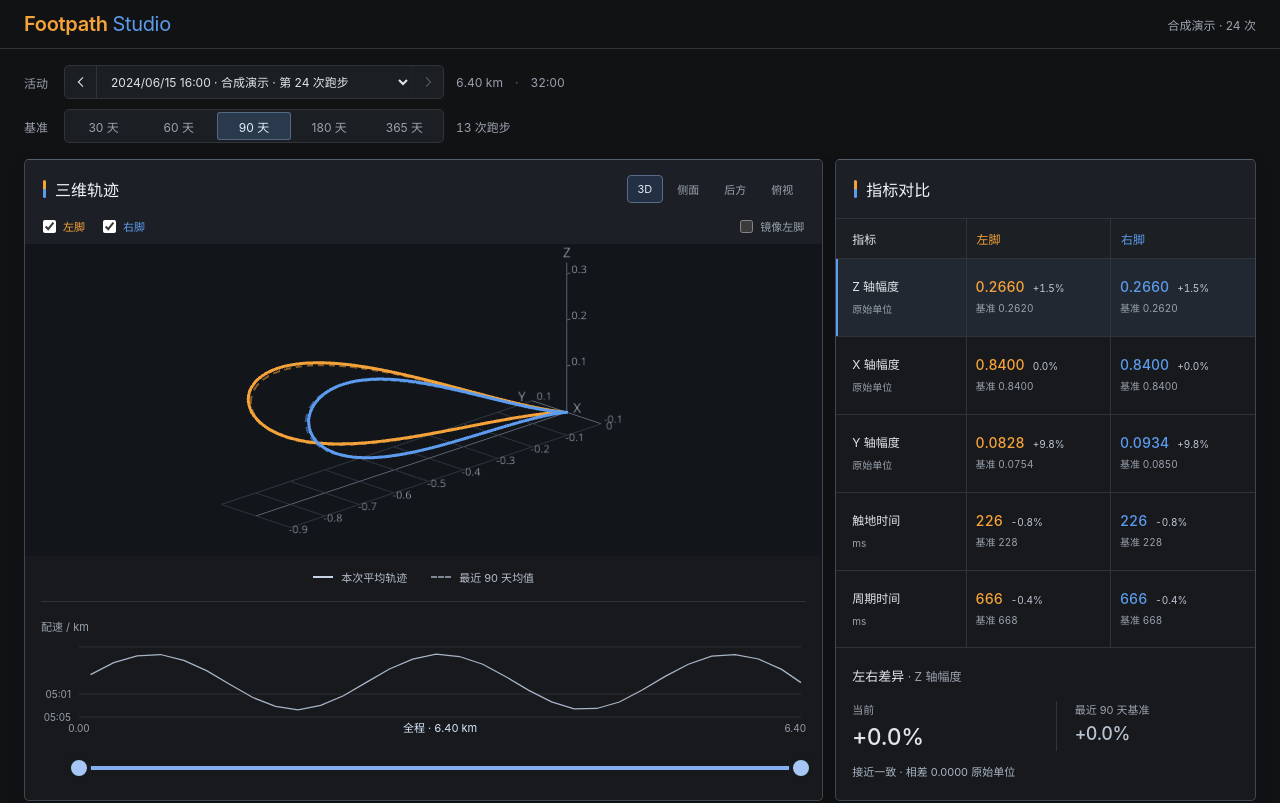
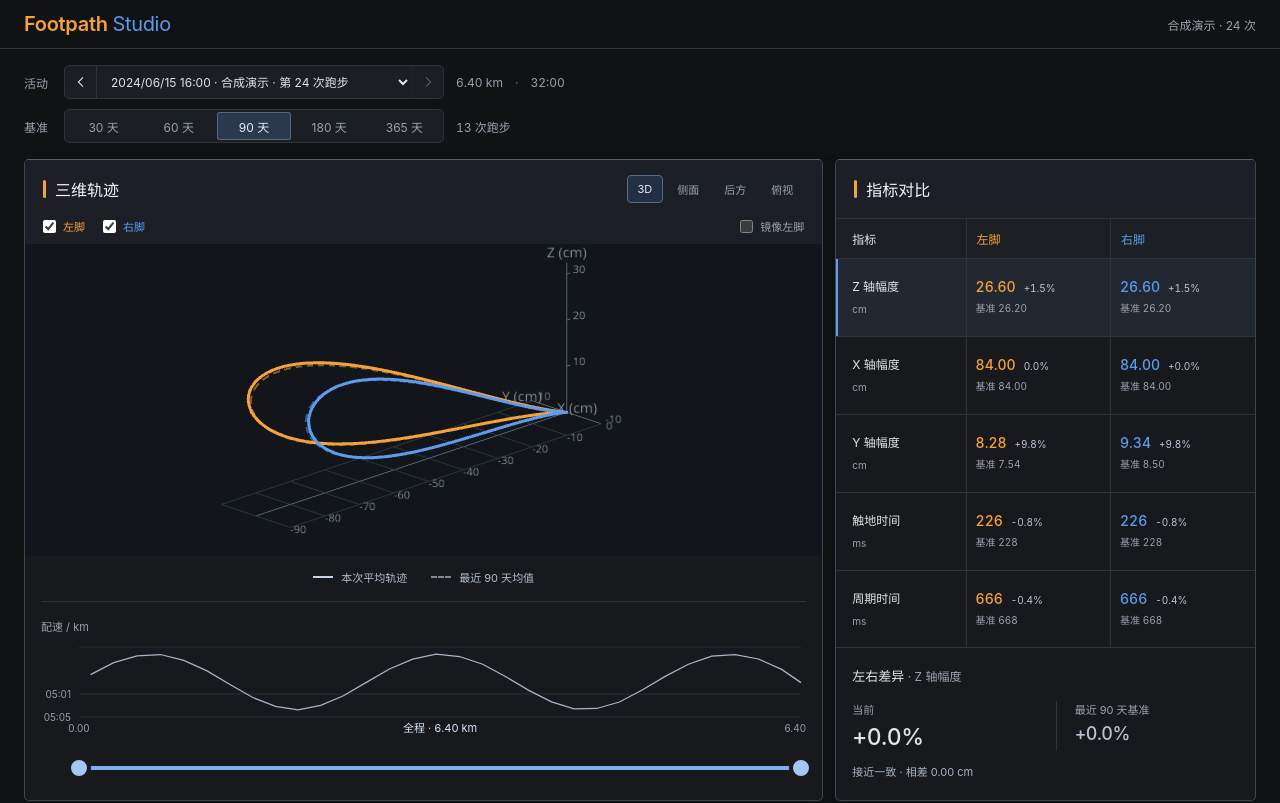
Before and after one commit to deanxizian/footpath-studio, a React (Vite) app: page / in a window 1280 px wide. Shown: the top 803 px of the page. Built offline with nearby package versions, Linux system fonts and the light colour scheme.

Commit message:
Display Footpath metrics in centimeters and unify section accents (#12)

```diff
--- a/src/AnalysisCharts.jsx
+++ b/src/AnalysisCharts.jsx
@@ -18,6 +18,11 @@ export const FOOT_COLORS = {
 };
 export const valueText = (value, digits = 1) =>
   Number.isFinite(value) ? value.toFixed(digits) : "—";
+export const metricText = (value, metric) =>
+  valueText(
+    Number.isFinite(value) ? value * (metric.displayScale ?? 1) : null,
+    metric.digits,
+  );
 export const signedText = (value, digits = 1) =>
   Number.isFinite(value)
     ? `${value > 0 ? "+" : ""}${Math.abs(value) < 0.5 * 10 ** -digits ? (0).toFixed(digits) : value.toFixed(digits)}`
@@ -57,10 +62,10 @@ function TrendTooltip({ active, payload, metric, difference }) {
       ) : (
         <>
           <p className="foot-left">
-            左脚 {valueText(row.left, metric.digits)} {metric.unit}
+            左脚 {metricText(row.left, metric)} {metric.unit}
           </p>
           <p className="foot-right">
-            右脚 {valueText(row.right, metric.digits)} {metric.unit}
+            右脚 {metricText(row.right, metric)} {metric.unit}
           </p>
         </>
       )}
@@ -146,9 +151,7 @@ export const HistoryPlot = memo(function HistoryPlot({
               width={58}
               tickCount={5}
               tickFormatter={(value) =>
-                difference
-                  ? `${value.toFixed(1)}%`
-                  : value.toFixed(metric.digits > 0 ? 3 : 0)
+                difference ? `${value.toFixed(1)}%` : metricText(value, metric)
               }
               tick={{ fill: "#969eaa", fontSize: 11 }}
               axisLine={false}
--- a/src/App.jsx
+++ b/src/App.jsx
@@ -24,6 +24,7 @@ import {
   HistoryPlot,
   PacePlot,
   valueText,
+  metricText,
   signedText,
 } from "./AnalysisCharts.jsx";
 
@@ -58,12 +59,12 @@ function FootCell({ current, baseline, metric, side }) {
   const change = percentage(current.mean, baseline.mean);
   return (
     <td className={`foot-cell ${side === 1 ? "foot-left" : "foot-right"}`}>
-      <strong>{valueText(current.mean, metric.digits)}</strong>
+      <strong>{metricText(current.mean, metric)}</strong>
       {Number.isFinite(change) && (
         <span className="cell-change">{pct(change)}</span>
       )}
       <small title={`${baseline.n} 次跑步；当前 ${current.n} 个有效片段`}>
-        基准 {valueText(baseline.mean, metric.digits)}
+        基准 {metricText(baseline.mean, metric)}
       </small>
     </td>
   );
@@ -135,8 +136,8 @@ function TrendSummary({ changes, metric, days }) {
                   : "样本不足"}
             </strong>
             <small>
-              {valueText(changes[side].before.mean, metric.digits)} →{" "}
-              {valueText(changes[side].after.mean, metric.digits)}
+              {metricText(changes[side].before.mean, metric)} →{" "}
+              {metricText(changes[side].after.mean, metric)} {metric.unit}
             </small>
           </div>
         ))}
@@ -206,8 +207,7 @@ function FootBalance({ summary, baseline, baselineLabel, metric }) {
         {Number.isFinite(current.delta) && (
           <>
             {" "}
-            · 相差 {valueText(Math.abs(current.delta), metric.digits)}{" "}
-            {metric.unit}
+            · 相差 {metricText(Math.abs(current.delta), metric)} {metric.unit}
           </>
         )}
       </p>
--- a/src/analysis-model.js
+++ b/src/analysis-model.js
@@ -1,10 +1,21 @@
 import { METRICS } from "./trends.js";
+import { CENTIMETERS_PER_METER } from "./model.js";
 
 export const DAY = 86400;
 export const BASELINE_DAYS = 90;
 export const BASELINE_WINDOWS = [30, 60, 90, 180, 365];
 export const MIN_OBSERVATIONS = 3;
-export const ANALYSIS_METRICS = METRICS;
+// Keep archive values and calculations in meters; convert only display text.
+export const ANALYSIS_METRICS = METRICS.map((metric) =>
+  metric.unit === "m"
+    ? {
+        ...metric,
+        unit: "cm",
+        digits: 2,
+        displayScale: CENTIMETERS_PER_METER,
+      }
+    : metric,
+);
 const finite = Number.isFinite;
 const mean = (values) =>
   values.length
--- a/src/analysis.css
+++ b/src/analysis.css
@@ -396,11 +396,7 @@ h3 span {
   height: 18px;
   flex: none;
   border-radius: 2px;
-  background: linear-gradient(
-    to bottom,
-    var(--left) 0 50%,
-    var(--right) 50% 100%
-  );
+  background: var(--left);
 }
 .panel-meta {
   color: var(--muted);
--- a/src/history-model.js
+++ b/src/history-model.js
@@ -317,7 +317,7 @@ export function historyCsv(analysis, baseline) {
           run.activity?.name ?? run.title,
           side === 1 ? "left" : "right",
           metric.key,
-          metric.unit === "原始单位" ? "raw_coordinate_unit" : metric.unit,
+          metric.unit,
           s.n,
           s.median,
           s.q25,
--- a/src/model.js
+++ b/src/model.js
@@ -1,4 +1,5 @@
 export const COLORS = { left: "#ff981f", right: "#3d91ff", ink: "#edf0f4" };
+export const CENTIMETERS_PER_METER = 100;
 
 export function normalizeData(input, fileName = "Stryd Footpath") {
   const packed = input?.format === "footpath-studio-v1";
--- a/src/scene.js
+++ b/src/scene.js
@@ -3,7 +3,15 @@ import { OrbitControls } from "three/addons/controls/OrbitControls.js";
 import { Line2 } from "three/addons/lines/Line2.js";
 import { LineGeometry } from "three/addons/lines/LineGeometry.js";
 import { LineMaterial } from "three/addons/lines/LineMaterial.js";
-import { COLORS, lineSegmentPositions, plotPoint } from "./model.js";
+import {
+  COLORS,
+  CENTIMETERS_PER_METER,
+  lineSegmentPositions,
+  plotPoint,
+} from "./model.js";
+
+const coordinateTick = (value) =>
+  Number((value * CENTIMETERS_PER_METER).toFixed(2)).toString();
 
 function disposeGroup(group) {
   group.traverse((o) => {
@@ -41,7 +49,7 @@ function label(text, position, size = 0.028, dimension = "") {
   sprite.position.set(...position);
   sprite.scale.set((size * 256) / 96, size, 1);
   sprite.userData.axisLabel = true;
-  sprite.userData.isAxisName = /^[XYZ]$/.test(text);
+  sprite.userData.isAxisName = /^[XYZ](?: \(cm\))?$/.test(text);
   sprite.userData.dimension = dimension;
   return sprite;
 }
@@ -230,30 +238,25 @@ export class FootpathScene {
     line([0, 0, lower[2]], [0, 0, upper[2] + gridStep * 0.25]);
     const fontSize = extent * 0.045;
     this.grid.add(
-      label("X", [upper[0] + gridStep * 0.3, 0, 0], fontSize * 1.3, "x"),
+      label("X (cm)", [upper[0] + gridStep * 0.3, 0, 0], fontSize * 1.3, "x"),
     );
     this.grid.add(
-      label("Y", [0, upper[1] + gridStep * 0.3, 0], fontSize * 1.3, "y"),
+      label("Y (cm)", [0, upper[1] + gridStep * 0.3, 0], fontSize * 1.3, "y"),
     );
     this.grid.add(
-      label("Z", [0, 0, upper[2] + gridStep * 0.45], fontSize * 1.3, "z"),
+      label("Z (cm)", [0, 0, upper[2] + gridStep * 0.45], fontSize * 1.3, "z"),
     );
     for (let z = gridStep; z <= upper[2] + 1e-8; z += gridStep) {
       line([0, 0, z], [gridStep * 0.1, 0, z]);
       this.grid.add(
-        label(
-          Number(z.toFixed(4)).toString(),
-          [gridStep * 0.36, 0, z],
-          fontSize,
-          "z",
-        ),
+        label(coordinateTick(z), [gridStep * 0.36, 0, z], fontSize, "z"),
       );
     }
     // All three axes use the same coordinate increment.
     for (let x = lower[0]; x <= upper[0] + 1e-8; x += gridStep) {
       this.grid.add(
         label(
-          Number(x.toFixed(4)).toString(),
+          coordinateTick(x),
           [x, lower[1] - gridStep * 0.23, 0],
           fontSize,
           "x",
@@ -268,7 +271,7 @@ export class FootpathScene {
       )
         this.grid.add(
           label(
-            Number(y.toFixed(4)).toString(),
+            coordinateTick(y),
             [upper[0] + gridStep * 0.35, y, 0],
             fontSize,
             "y",
--- a/src/trends.js
+++ b/src/trends.js
@@ -1,9 +1,9 @@
 import { elapsed } from "./model.js";
 
 export const METRICS = [
-  { key: "zSpan", label: "Z 轴幅度", unit: "原始单位", digits: 4 },
-  { key: "xSpan", label: "X 轴幅度", unit: "原始单位", digits: 4 },
-  { key: "ySpan", label: "Y 轴幅度", unit: "原始单位", digits: 4 },
+  { key: "zSpan", label: "Z 轴幅度", unit: "m", digits: 4 },
+  { key: "xSpan", label: "X 轴幅度", unit: "m", digits: 4 },
+  { key: "ySpan", label: "Y 轴幅度", unit: "m", digits: 4 },
   { key: "groundContactTime", label: "触地时间", unit: "ms", digits: 0 },
   { key: "strideTime", label: "周期时间", unit: "ms", digits: 0 },
 ];
@@ -309,7 +309,7 @@ export function csvExport(data, analysis) {
           side === 1 ? "left" : "right",
           bin.summary[side].n,
           metric.key,
-          metric.unit === "原始单位" ? "raw_coordinate_unit" : metric.unit,
+          metric.unit,
           s.n,
           s.median,
           s.q25,
```
Also changed, not shown: 3 other files (tests, documents, lock files or other folders).
